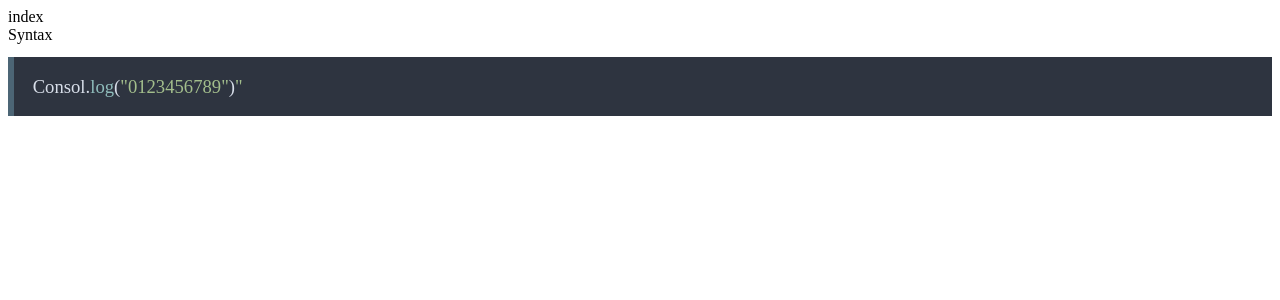
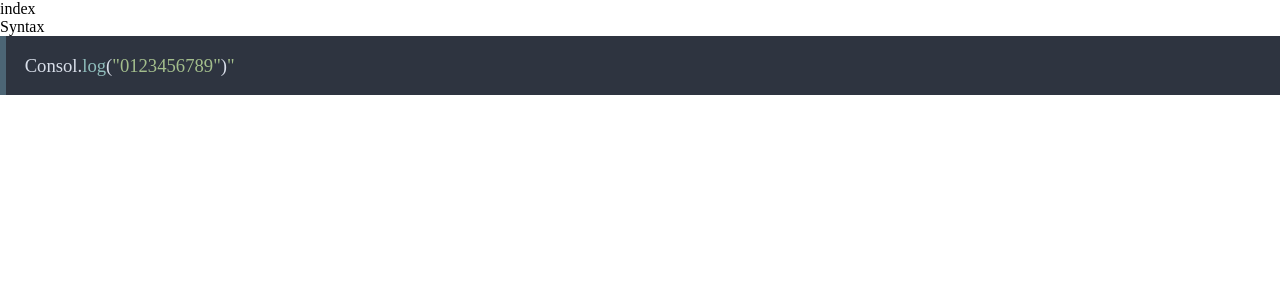
Before and after one commit to Kim-taeshin/ts-log, a Nuxt app: page / in a window 1280 px wide. Shown: the top 300 px of the page. Built offline with nearby package versions, Linux system fonts and the light colour scheme; a web font is replaced by a local one.

Commit message:
스타일 초기화 적용

```diff
--- a/app.vue
+++ b/app.vue
@@ -3,3 +3,13 @@
     <NuxtPage />
   </div>
 </template>
+
+<style module>
+html, body, div, span, applet, object, iframe, table, caption, tbody, tfoot, thead, tr, th, td,
+del, dfn, em, font, img, ins, kbd, q, s, samp, small, strike, strong, sub, sup, tt, var,
+h1, h2, h3, h4, h5, h6, p, blockquote, a, abbr, acronym, address, big, cite, pre, code
+dl, dt, dd, ol, ul, li, fieldset, form, label, legend, div
+{
+  vertical-align: baseline; outline: 0; padding: 0; margin: 0; border: 0; text-decoration: none;  list-style:none;
+}
+</style>
```
